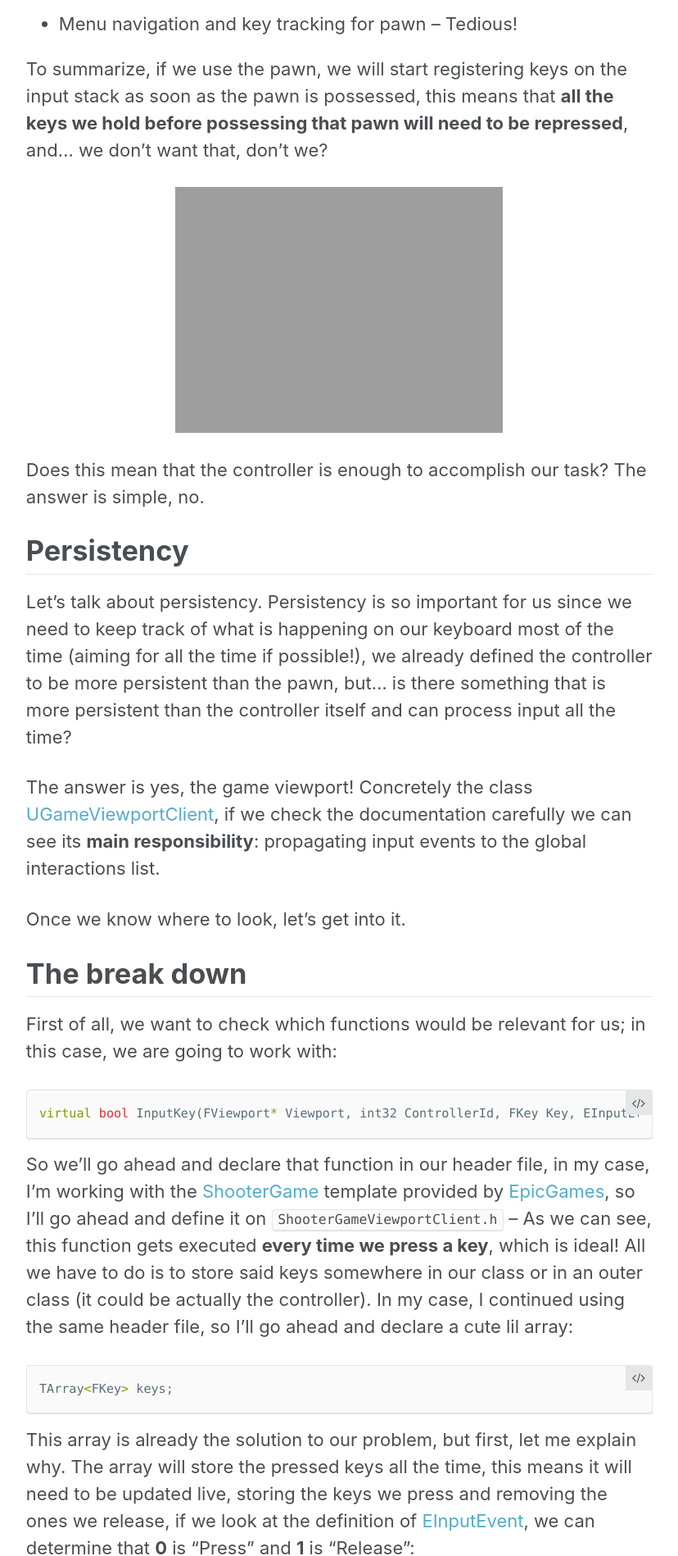
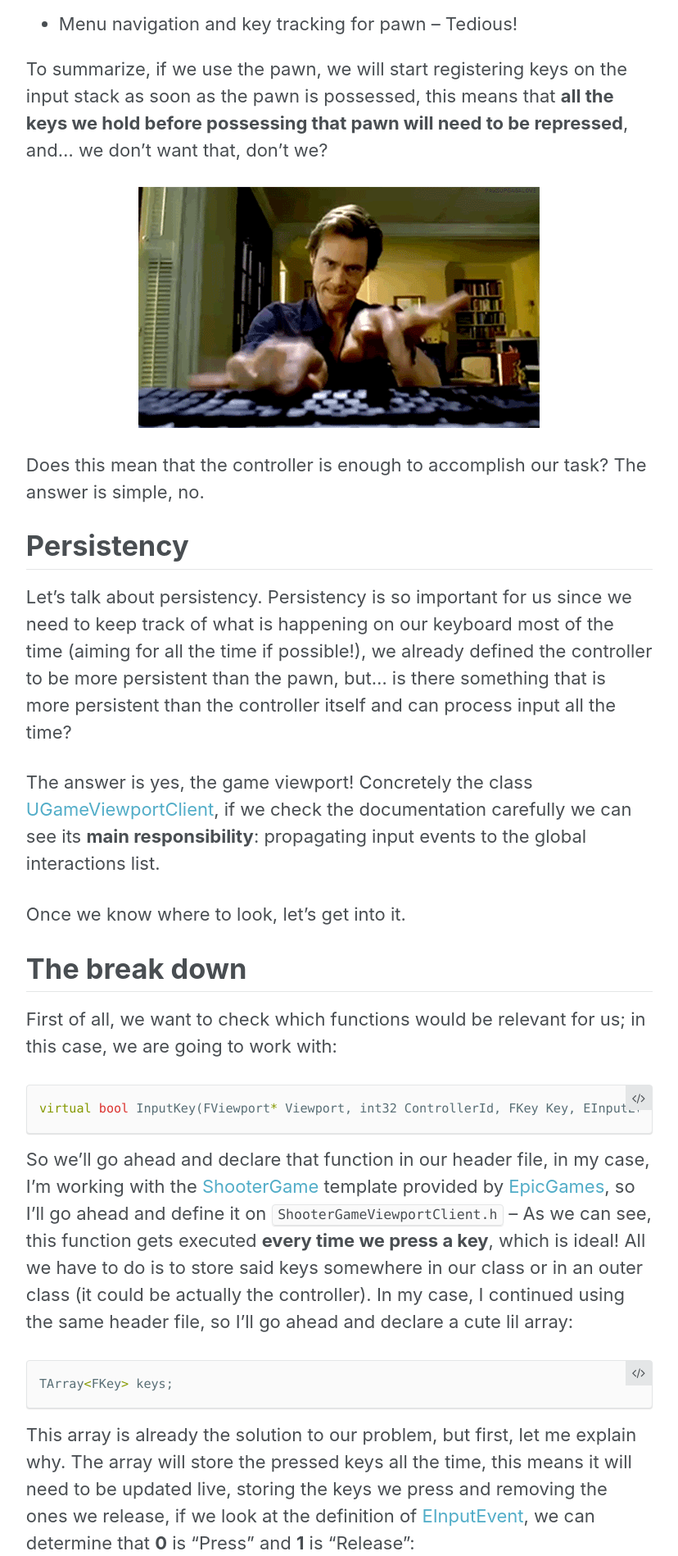
Before and after one commit to vorixo/devtricks, a Jekyll site: the page built from _posts/2017-12-30-input-recognision.md, in a window 1280 px wide. Shown: the part 1534-3432 px from the top of the page at 82% size, without its empty margins (252-1080 px from the left). Built offline with Jekyll 4.4.1, drawn with Linux system fonts in a browser that asks for light colours.

Commit message:
[HOTFIX] Routing

```diff
--- a/_posts/2017-12-30-input-recognision.md
+++ b/_posts/2017-12-30-input-recognision.md
@@ -31,7 +31,7 @@ On the other side, ~~using the pawn as the input binder would be good in a scena
 
 To summarize, if we use the pawn, we will start registering keys on the input stack as soon as the pawn is possessed, this means that **all the keys we hold before possessing that pawn will need to be repressed**, and… we don’t want that, don’t we?
 
-![Keyboard smashing]({{ '/' | absolute_url }}/assets/images/per-post/memory-manager-0/carrey.png){: .align-center}
+![Keyboard smashing]({{ '/' | absolute_url }}/assets/images/per-post/input-recognision/carrey.gif){: .align-center}
 
 Does this mean that the controller is enough to accomplish our task? The answer is simple, no.
 
```
Also changed, not shown: assets/images/per-post/input-recognision/carrey.gif (renamed from assets/images/per-post/input-recognision/carrey.png).
